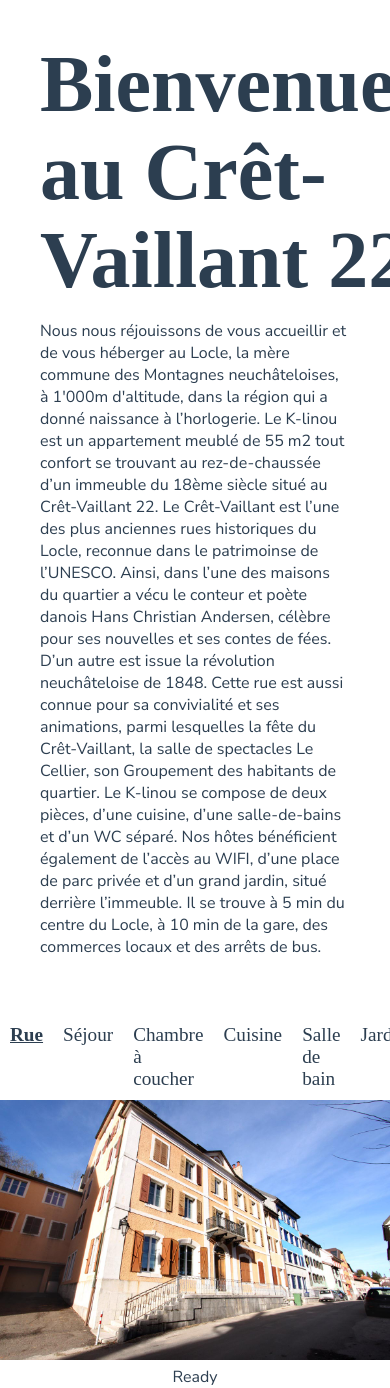
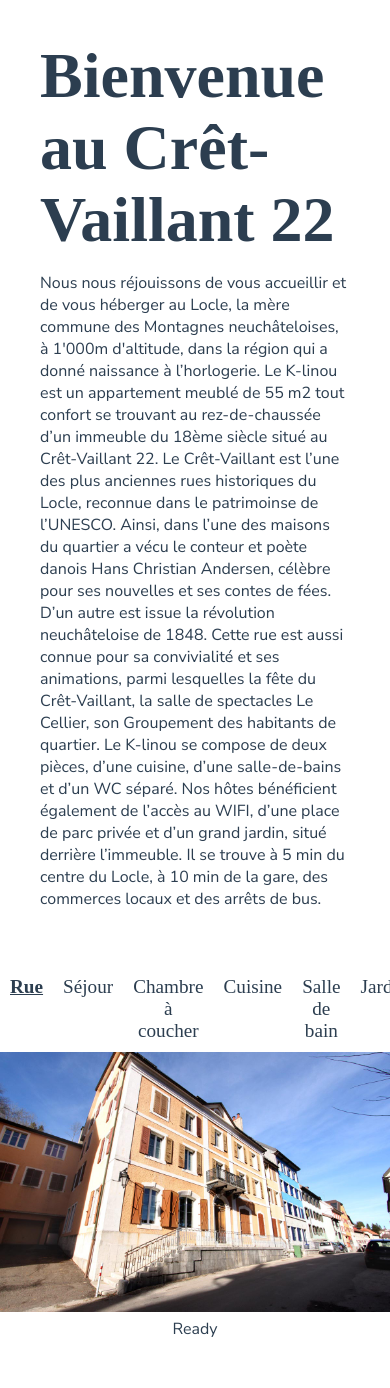
Before and after one commit to j4kim/cret-vaillant-22, a Vue app: page /street in a window 390 px wide. Shown: the top 1388 px of the page. After the commit the page ends 1340 px from the top, so only its background shows below. Built offline with nearby package versions, Linux system fonts and the light colour scheme; a web font is replaced by a local one.

Commit message:
media queries for title size

```diff
--- a/src/App.vue
+++ b/src/App.vue
@@ -58,9 +58,17 @@ html {
   }
   .welcome-content {
     h1 {
-      font-size: 5rem;
-      line-height: 5.5rem;
       margin: 0 auto;
+      font-size: 3rem;
+      line-height: 3.5rem;
+      @media screen and (min-width: 320px) {
+        font-size: 4rem;
+        line-height: 4.5rem;
+      }
+      @media screen and (min-width: 500px) {
+        font-size: 5rem;
+        line-height: 5.5rem;
+      }
     }
     max-width: 1400px;
     margin: auto;
@@ -74,6 +82,7 @@ html {
     font-size: 1.2rem;
     div {
       padding: 10px;
+      text-align: center;
       a {
         text-decoration: none;
         color: #2c3e50;
```
